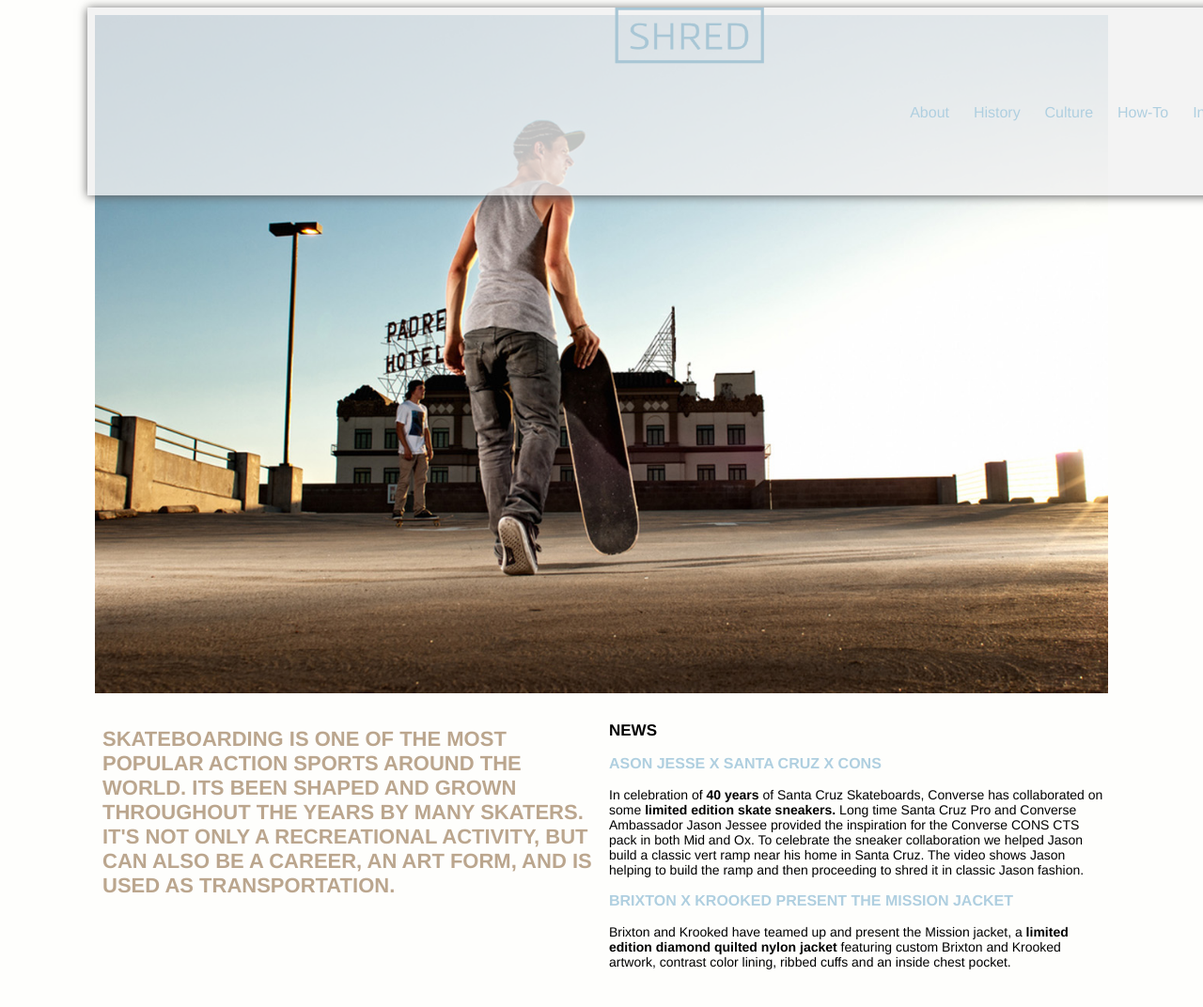
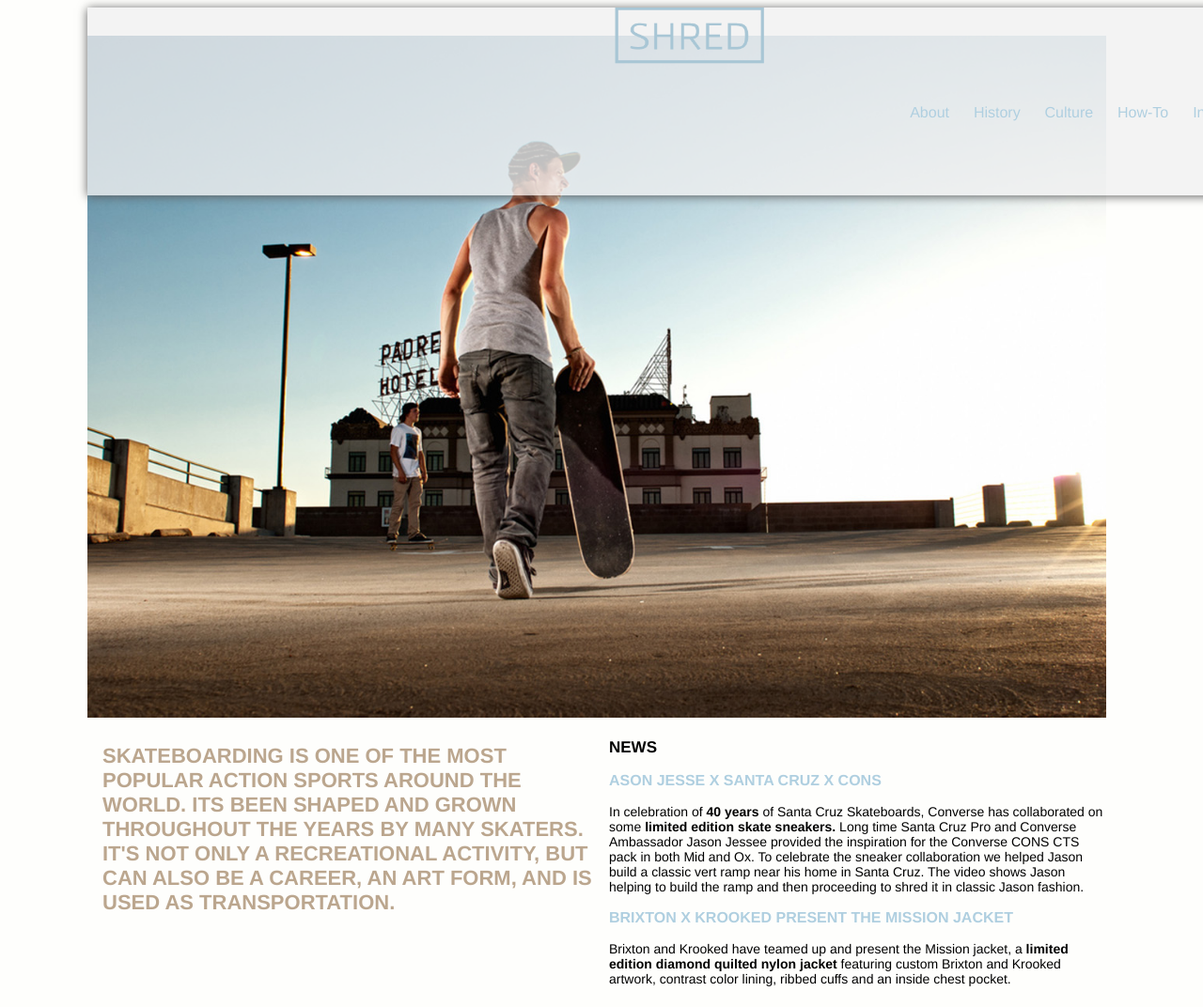
Before and after one commit to maddiwatson1/large-data-site, a Jekyll site: the page built from index.html, in a window 1280 px wide. Shown: the whole page at 94% size. Built offline with Jekyll 4.4.1, drawn with Linux system fonts in a browser that asks for light colours; Markdown is read by kramdown in place of the engine named in the settings.

Commit message:
nav edit again

```diff
--- a/_layouts/default.html
+++ b/_layouts/default.html
@@ -29,7 +29,7 @@
 <body>
 
 <nav>
-<div class="header-wrap clearfix">
+	<div class="header-wrap clearfix">
 		<header id="header" class="clearfix">
 			<div class="logo">
 				<a href="index.html" rel="home"><img src="images/shred-logo.png" alt="shred" width="159" height="60"></a>
@@ -41,7 +41,7 @@
 		<li><a href="history.html">History</a></li>
 		<li><a href="">Culture</a></li>
 		<li><a href="">How-To</a></li>
-        <li><a href="">Inside Look</a></li>
+       <li><a href="">Inside Look</a></li>
 	</ul>
 </nav>
 
--- a/css/general.css
+++ b/css/general.css
@@ -19,10 +19,6 @@
 	font-size: 16px;
 	text-transform: uppercase;
 	color:#BBA68E;
-}
-
-header .logo h1{
-	text-align: center;
 }
 
 nav {
@@ -143,10 +139,14 @@
 .unit-spacer {
 	padding: 1em;
 	padding-left: 0px;
-	padding-top: 0px;
 }
 
 @media only screen and (min-width: 37.9375em) {
+
+	.unit-spacer-2 {
+		margin-right: 10px;
+		margin-top: 30px;
+	}
 
 	.unit-s-1 {
 		display: block;
--- a/index.html
+++ b/index.html
@@ -4,7 +4,7 @@
 
 <!--Body Copy-->
 <div class="unit unit-s-1 unit-m-1 unit-l-1-1-3">
-	<div class="unit-spacer">
+	<div class="unit-spacer-2">
 		<img src="images/main-image.jpg" class="flex-img" alt="">
     </div>
 </div>
```
